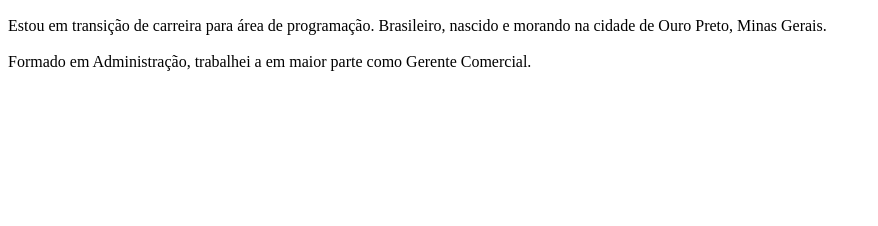
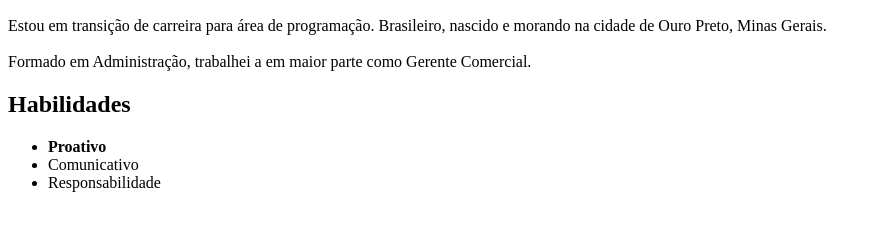
Before and after one commit to marcosvmgomes/portifolio, a plain HTML site: page index.html in a window 1280 px wide. Shown: the part 284-510 px from the top of the page, without its empty margins (0-878 px from the left). Drawn offline with Linux system fonts and the light colour scheme.

Commit message:
Inclusão Habilidades

```diff
--- a/index.html
+++ b/index.html
@@ -16,6 +16,12 @@
     <br><br>
     Formado em Administração, trabalhei a em maior parte como Gerente Comercial.
 
+    <h2 id="outrasHabilidades">Habilidades</h2>
+        <ul>
+            <li><strong>Proativo</strong></li>
+            <li>Comunicativo</li>
+            <li>Responsabilidade</li>
+        </ul>
 
 
 
```
